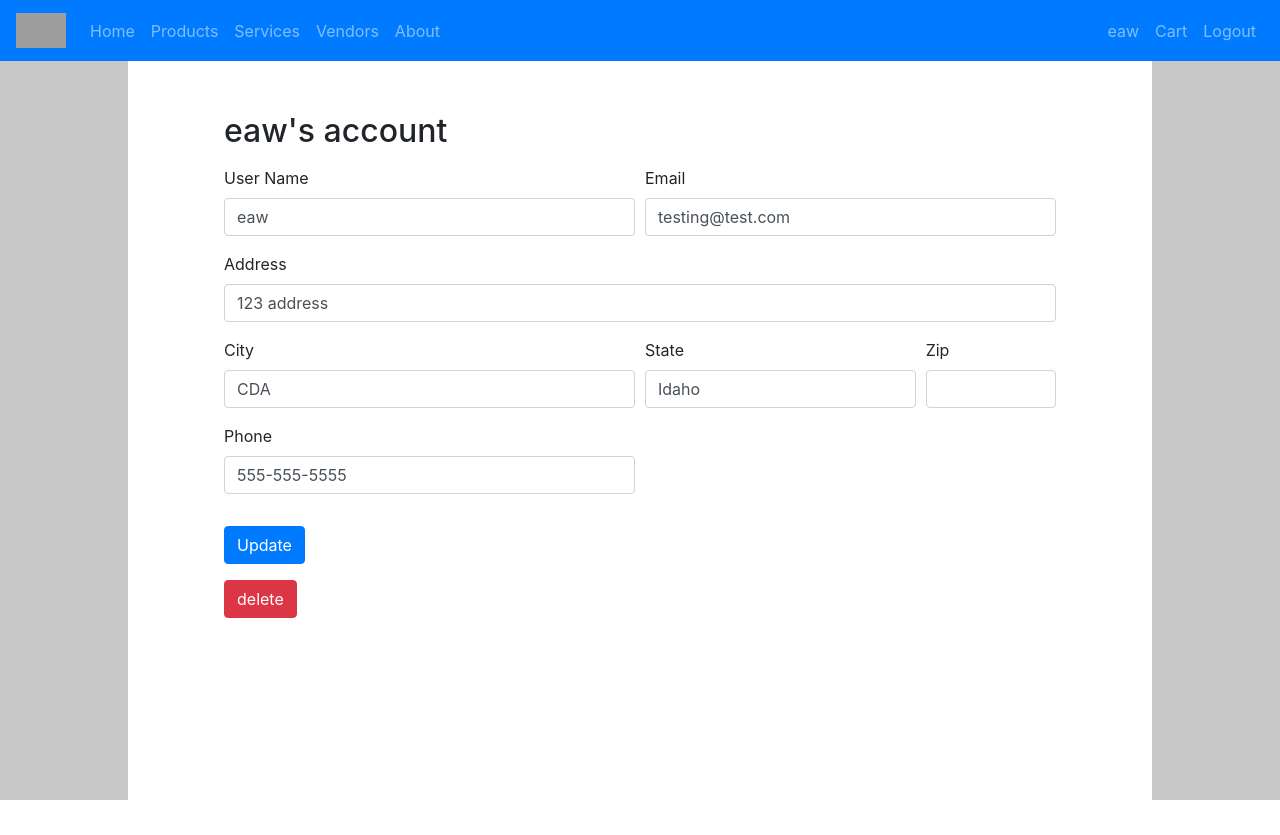
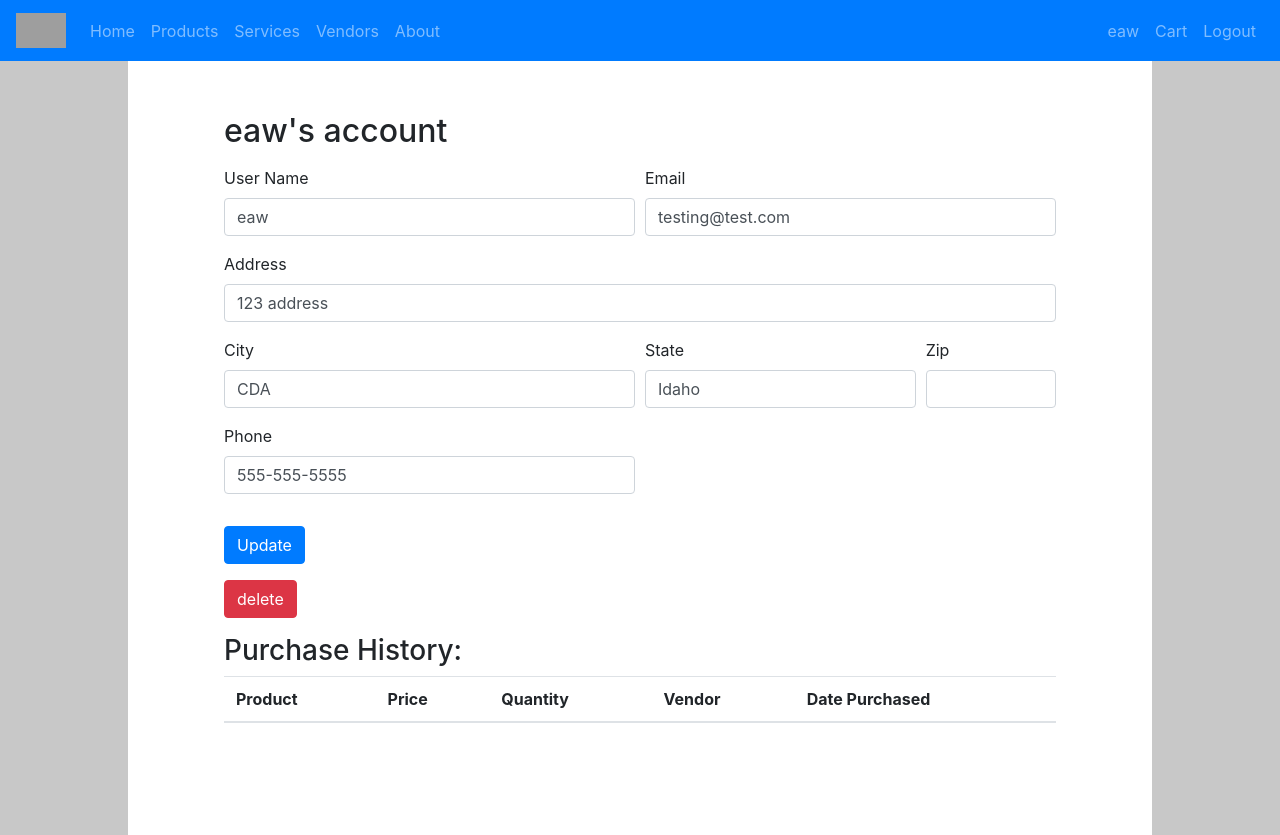
Before and after one commit to WoodardEric/cs360-database, a Django app: page /accounts/customer/ in a window 1280 px wide. Before the commit the page ends 800 px from the top, so only its background shows below. Run offline with Django 4.2, Linux system fonts and the light colour scheme; a user stored in the database is signed in; data comes from the database, SQL or seed files in the repository; both versions use the stored data as it was after the commit; lists and menus that the app fills with data are empty; some libraries are stand-ins or nearby versions; grey boxes are pictures that could not be loaded.

Commit message:
list purchase history in user account page

```diff
--- a/accounts/views.py
+++ b/accounts/views.py
@@ -3,6 +3,7 @@ from django.views.generic.edit import CreateView
 from django.shortcuts import render
 from django.contrib.auth import logout
 from accounts.models import Customer
+from products.models import History
 
 from .forms import CustomUserCreationForm
 
@@ -12,7 +13,9 @@ class SignUpView(CreateView):
     template_name = "registration/signup.html"
 
 def account(request):
-    return render(request, 'account.html')
+    context = {}
+    context['history'] = History.objects.filter(customer=request.user)
+    return render(request, 'account.html', context)
 
 def update_account(request):
     customer = request.user
--- a/templates/account.html
+++ b/templates/account.html
@@ -47,5 +47,28 @@
     {% csrf_token %}
     <button type="submit" class="btn btn-danger">delete</button>
   </form>
+  <h3>Purchase History:</h3>
+  <table class="table">
+    <thead>
+      <tr>
+        <th scope="col">Product</th>
+        <th scope="col">Price</th>
+        <th scope="col">Quantity</th>
+        <th scope="col">Vendor</th>
+        <th scope="col">Date Purchased</th>
+      </tr>
+    </thead>
+    <tbody>
+      {% for product in history %}
+      <tr>
+        <th scope="row">{{ product.product_name }}</th>
+        <td>{{ product.price }}</td>
+        <td>{{ product.quantity }}</td>
+        <td>{{ product.vendor_name }}</td>
+        <td>{{ product.date_purchased }}</td>
+      </tr>
+      {% endfor %}
+    </tbody>
+  </table>
 
   {% endblock %}
```
Also changed, not shown: products/models.py (+8 -0 lines), products/views.py (+12 -2 lines), db.sqlite3, products/migrations/0002_history.py (added).
